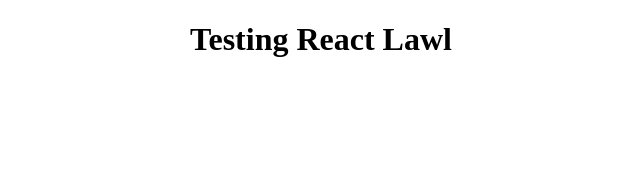
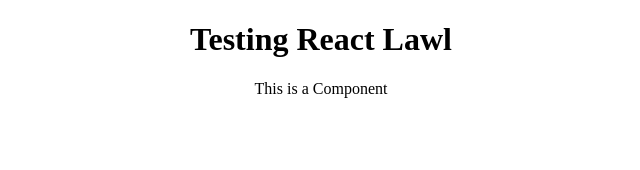
Before and after one commit to JS-goose/react-person-manager, a React (Create React App) app: page / in a window 1280 px wide. Shown: the top 170 px of the page, without its empty margins (319-959 px from the left). Built offline with nearby package versions, Linux system fonts and the light colour scheme.

Commit message:
reinstalled to use npm instead of yarn

```diff
--- a/src/App.js
+++ b/src/App.js
@@ -1,11 +1,13 @@
 import React, { Component } from 'react';
 import './App.css';
+import Person from './Person/Person'
 
 class App extends Component {
   render() {
     return (
       <div className="App">
         <h1>Testing React Lawl</h1>
+        <Person />
       </div>
     );
   }
--- /dev/null
+++ b/src/Person/Person.js
@@ -0,0 +1,7 @@
+import React, { Component } from 'react';
+
+const person = () => {
+    return <p>This is a Component</p>
+}
+
+export default person
```
Also changed, not shown: 2 other files (tests, documents, lock files or other folders).
